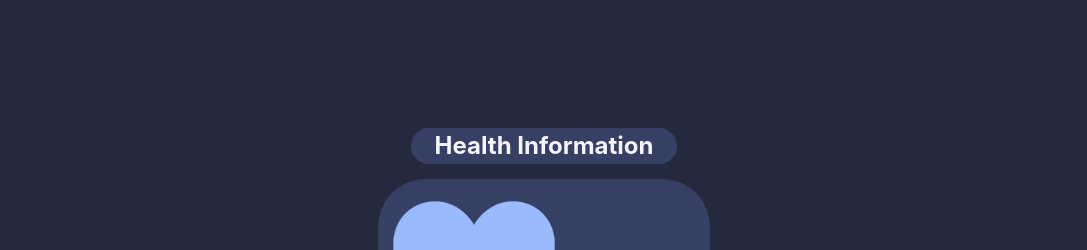
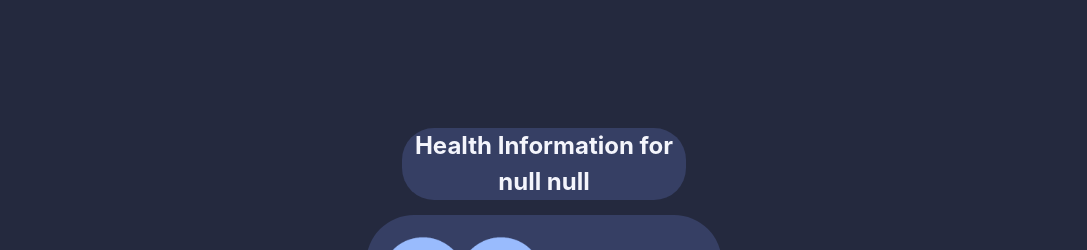
Before and after one commit to y0ye/hack, a React (Vite) app in the folder hackathon-axxess/: page /HealthTracker in a window 1280 px wide. Shown: the top 250 px of the page, without its empty margins (96-1183 px from the left). Built offline with nearby package versions, Linux system fonts and the light colour scheme; no server answers.

Commit message:
Added patient name

```diff
--- a/hackathon-axxess/src/components/HealthTracker.tsx
+++ b/hackathon-axxess/src/components/HealthTracker.tsx
@@ -38,7 +38,7 @@ export default function HealthTracker() {
     return (
         <div className={classes.container}>
             <div className={classes.top}>
-                <h2>Health Information</h2>
+                <h2>Health Information for {patients[0].first_name} {patients[0].last_name}</h2>
                 <div className={classes.smallwidget}>
                     <img src='src/assets/image.png'></img>
                     <h3>74</h3>
```
